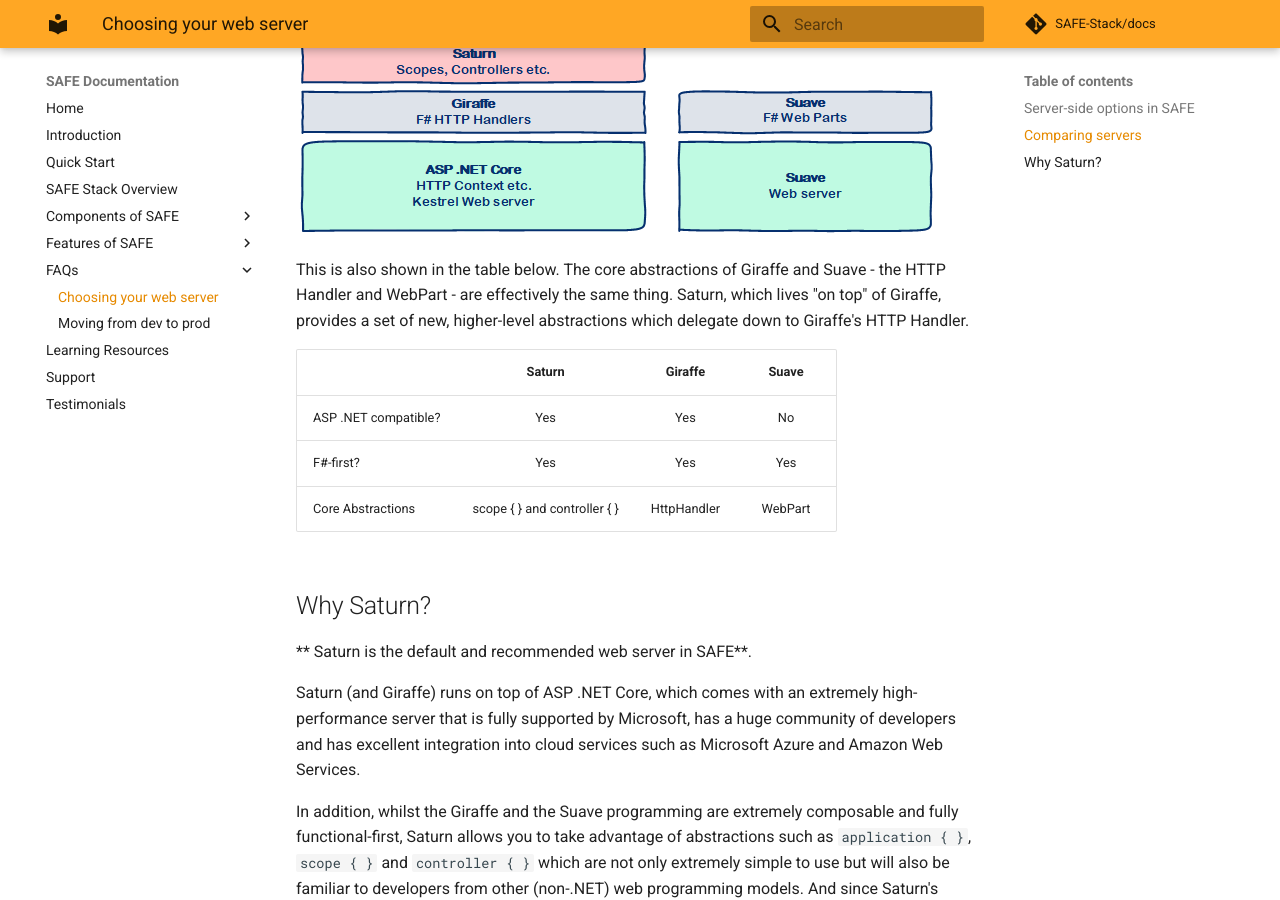
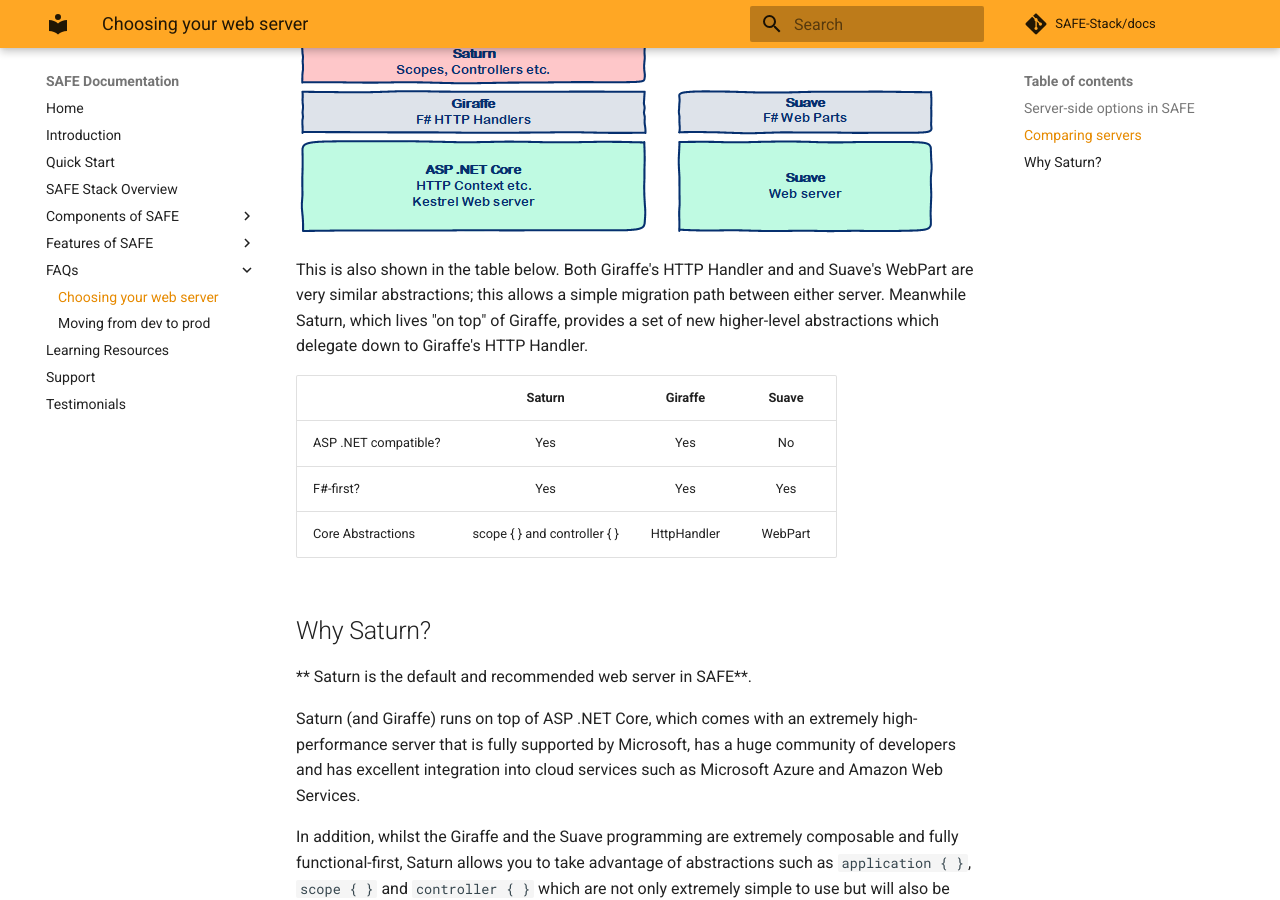
Before and after one commit to SAFE-Stack/docs, an MkDocs documentation site: the page built from docs/faq-server.md, in a window 1280 px wide and 900 px high, scrolled down 561 px. Built offline with MkDocs 1.6.1 and Material for MkDocs 9.7.7, drawn with Linux system fonts in a browser that asks for light colours; comment, search, counter and statistics services are not loaded; old or Windows-style settings are respelled for this version of MkDocs.

Commit message:
Clean up server faq

```diff
--- a/docs/faq-server.md
+++ b/docs/faq-server.md
@@ -12,7 +12,7 @@
 
 ![](img/safe-server-1.png)
 
- This is also shown in the table below. The core abstractions of Giraffe and Suave - the HTTP Handler and WebPart - are effectively the same thing. Saturn, which lives "on top" of Giraffe, provides a set of new, higher-level abstractions which delegate down to Giraffe's HTTP Handler.
+ This is also shown in the table below. Both Giraffe's HTTP Handler and  and Suave's WebPart are very similar abstractions; this allows a simple migration path between either server. Meanwhile Saturn, which lives "on top" of Giraffe, provides a set of new higher-level abstractions which delegate down to Giraffe's HTTP Handler.
 
 | | Saturn | Giraffe | Suave |
 |-|:-:|:-:|:-:|
```
